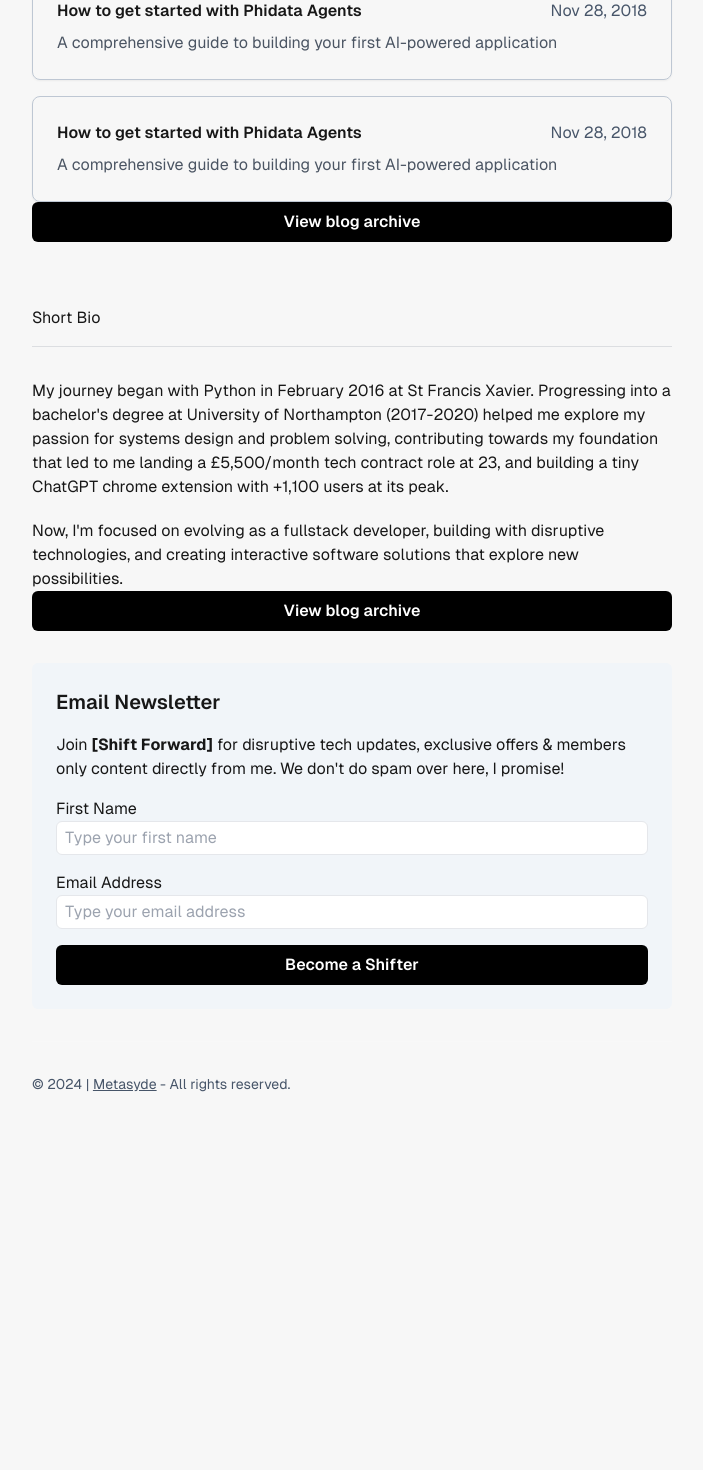
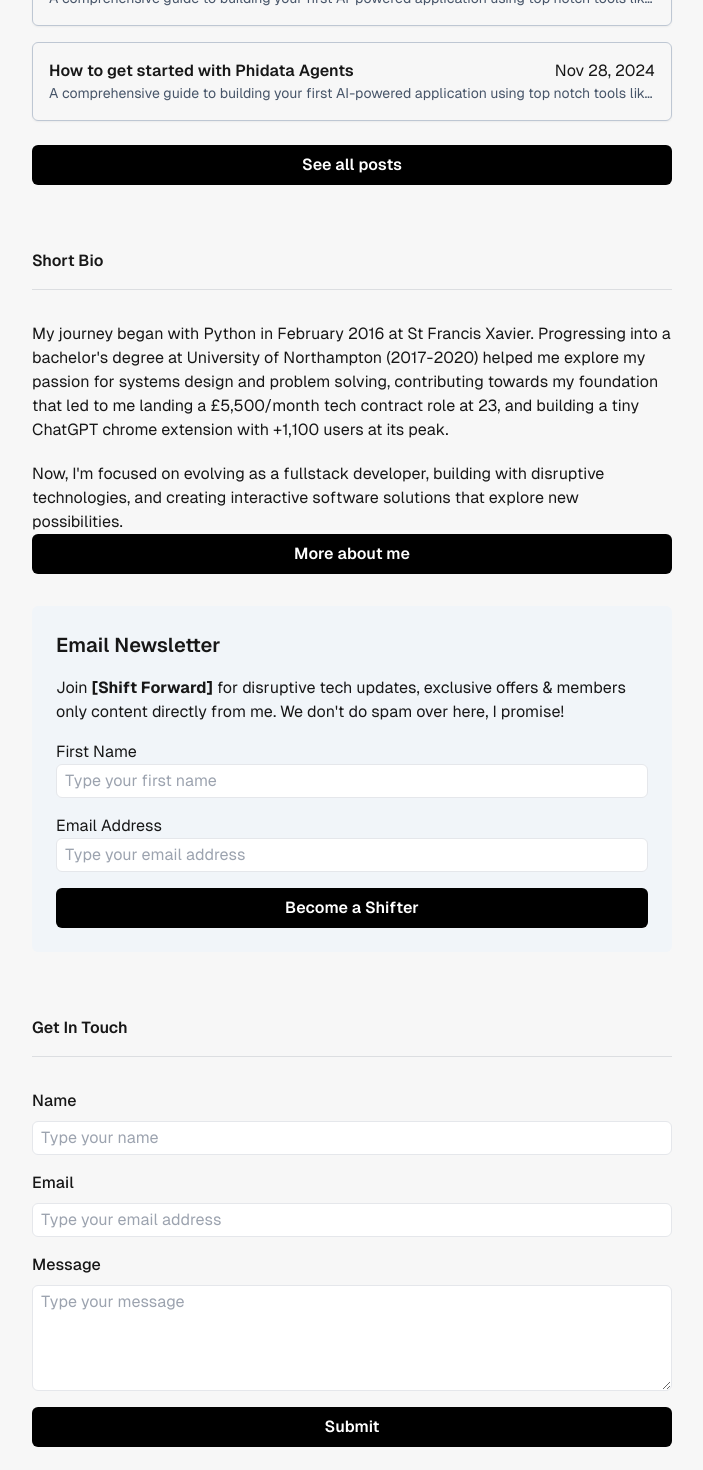
Before and after one commit to ricomeetsworld/portfolio2025, a Next.js app: page / in a window 1280 px wide. Shown: the part 760-2230 px from the top of the page, without its empty margins (288-991 px from the left). Before the commit the page ends 1886 px from the top, so only its background shows below. Built offline with nearby package versions, Linux system fonts and the light colour scheme.

Commit message:
update: getintouch section

```diff
--- a/app/page.tsx
+++ b/app/page.tsx
@@ -11,9 +11,9 @@ export default function Home() {
           <button>Share</button>
         </div>
         <div id="hero" className="flex flex-col items-center space-y-4 text-center">
-          <span className="relative flex shrink-0 overflow-hidden rounded-full w-24 h-24"><img className="absolute -translate-x-1/2 left-1/2" alt="Profile Picture" src="/images/graduation.jpg" /></span>
+          <span className="relative flex w-24 h-24 overflow-hidden rounded-full shrink-0"><img className="absolute -translate-x-1/2 left-1/2" alt="Profile Picture" src="/images/graduation.jpg" /></span>
           <div className="space-y-2">
-            <div className="flex justify-center items-center gap-2">
+            <div className="flex items-center justify-center gap-2">
               <h1 className="text-2xl font-bold">Enric Trillo</h1>
               <Image
                 src={"/images/twitter-badge.png"}
@@ -88,32 +88,36 @@ export default function Home() {
           </div>
         </div>
         <div className="">
-          <h3 className="mb-8 mt-16 text-base font-semibold border-b border-slate-600/15 pb-4">Blogs</h3>
-          <div className=" space-y-4">
+          <h2 className="pb-4 mt-16 mb-8 text-base font-semibold border-b border-slate-600/15">Blogs</h2>
+          <div className="space-y-4">
             {Array(3).fill({ title: "How to get started with Phidata Agents" }).map((p, idx) => (
-              <div key={idx} className="border relative duration-300 transition-all border-obsidian-300 dark:border-obsidian-800 rounded-lg hover:border-amethyst-300 dark:hover:border-amethyst-800 group hover:cursor-pointer shadow-sm hover:shadow-md">
-                {/* <span className="absolute inset-0" aria-hidden></span> */}
-                <div className="p-6 pb-2 flex justify-between">
-                  <h3 className="font-semibold group-hover:text-indigo-600">{p.title}</h3>
-                  <span className="text-muted-foreground">Nov 28, 2018</span>
+              <div key={idx} className="relative p-4 overflow-hidden transition-all duration-300 border rounded-md shadow-sm group hover:cursor-pointer hover:shadow-md hover:bg-muted border-obsidian-300 hover:border-amethyst-300 dark:border-obsidian-800 dark:hover:border-amethyst-800">
+                <span className="absolute inset-0" aria-hidden></span>
+                <div className="flex items-center space-x-3">
+                  <div className="flex-1">
+                    <div className="flex justify-between">
+                      <h3 className="font-semibold group-hover:text-amethyst-600">{p.title}</h3>
+                      <span>Nov 28, 2024</span>
+                    </div>
+                    <p className="text-sm text-muted-foreground line-clamp-1">A comprehensive guide to building your first AI-powered application using top notch tools like Convex and Beacon AI</p>
+                  </div>
                 </div>
-                <p className="text-gray-600 p-6 pt-0">A comprehensive guide to building your first AI-powered application</p>
               </div>
             ))}
           </div>
           <button
-            className="bg-black hover:bg-opacity-80 transition-colors duration-300 w-full py-2 font-semibold text-white rounded-md"
-          >View blog archive</button>
+            className="w-full py-2 mt-6 font-semibold text-white transition-colors duration-300 bg-black rounded-md dark:bg-celuria-500 hover:bg-opacity-80 dark:text-black"
+          >See all posts</button>
         </div>
         <div className="">
-          <h3 className="mb-8 mt-16 text-base border-b border-slate-600/15 pb-4">Short Bio</h3>
+          <h3 className="pb-4 mt-16 mb-8 text-base font-semibold border-b border-slate-600/15">Short Bio</h3>
           <p className="mb-5">My journey began with Python in February 2016 at St Francis Xavier. Progressing into a bachelor's degree at University of Northampton (2017-2020) helped me explore my passion for systems design and problem solving, contributing towards my foundation that led to me landing a £5,500/month tech contract role at 23, and building a tiny ChatGPT chrome extension with +1,100 users at its peak.</p>
           <p>Now, I'm focused on evolving as a fullstack developer, building with disruptive technologies, and creating interactive software solutions that explore new possibilities.</p>
           <button
-            className="bg-black hover:bg-opacity-80 transition-colors duration-300 w-full py-2 font-semibold text-white rounded-md"
-          >View blog archive</button>
+            className="w-full py-2 font-semibold text-white transition-colors duration-300 bg-black rounded-md dark:bg-amethyst-500 hover:bg-opacity-80 dark:text-black"
+          >More about me</button>
         </div>
-        <div id="newsletter" className="space-y-4 bg-slate-100 p-6 rounded-md">
+        <div id="newsletter" className="p-6 space-y-4 rounded-md bg-slate-100">
           <h2 className="text-xl font-semibold">Email Newsletter</h2>
           <p>Join <strong>[Shift Forward]</strong> for disruptive tech updates, exclusive offers & members only content directly from me. We don't do spam over here, I promise!</p>
           <form className="flex flex-col gap-4">
@@ -123,7 +127,7 @@ export default function Home() {
                 id="name"
                 type="text"
                 placeholder="Type your first name"
-                className="block border py-1 px-2 rounded-md w-full"
+                className="block w-full px-2 py-1 border rounded-md"
               />
             </div>
             <div className="">
@@ -132,18 +136,69 @@ export default function Home() {
                 id="email"
                 type="email"
                 placeholder="Type your email address"
-                className="block border py-1 px-2 rounded-md w-full"
+                className="block w-full px-2 py-1 border rounded-md"
               />
             </div>
             <button
-              className="bg-black hover:bg-opacity-80 transition-colors duration-300 w-full py-2 font-semibold text-white rounded-md"
+              className="w-full py-2 font-semibold text-white transition-colors duration-300 bg-black rounded-md hover:bg-opacity-80"
             >Become a Shifter</button>
           </form>
         </div>
-        <footer className="mt-16 border-t border-white/15 pt-8 sm:flex items-center flex-row sm:justify-between">
-          <p className="text-sm leading-5 text-muted-foreground">
-            <p>© {new Date().getFullYear()} | <Link className="text-muted-foreground underline hover:text-black hover:no-underline duration-300" href={'https://metasyde.com'} target="_blank">Metasyde</Link> - All rights reserved.</p>
-          </p>
+        <div id="contact" className="">
+          <h3 className="pb-4 mt-16 mb-8 text-base font-semibold border-b border-slate-600/15">Get In Touch</h3>
+          <form className="flex flex-col gap-4">
+            <div className="">
+              <label
+                htmlFor="name"
+                className="block mb-2 font-medium"
+              >
+                Name
+              </label>
+              <input
+                id="name"
+                type="text"
+                placeholder="Type your name"
+                className="block w-full px-2 py-1 border rounded-md"
+              />
+            </div>
+            <div className="">
+              <label
+                htmlFor="email"
+                className="block mb-2 font-medium"
+              >
+                Email
+              </label>
+              <input
+                id="email"
+                type="email"
+                placeholder="Type your email address"
+                className="block w-full px-2 py-1 border rounded-md"
+              />
+            </div>
+            <div className="">
+              <label
+                htmlFor="message"
+                className="block mb-2 font-medium"
+              >
+                Message
+              </label>
+              <textarea
+                id="message"
+                required
+                rows={4}
+                placeholder="Type your message"
+                className="flex w-full px-2 py-1 border rounded-md min-h-[80px]"
+              />
+            </div>
+            <button
+              className="w-full py-2 font-semibold text-white transition-colors duration-300 bg-black rounded-md hover:bg-opacity-80"
+            >Submit</button>
+          </form>
+        </div>
+        <footer className="flex-row items-center pt-8 mt-16 border-t border-white/15 sm:flex sm:justify-between">
+          <div className="text-sm leading-5 text-muted-foreground">
+            <p>© {new Date().getFullYear()} | <Link className="underline duration-300 text-muted-foreground hover:text-black hover:no-underline" href={'https://metasyde.com'} target="_blank">Metasyde</Link> - All rights reserved.</p>
+          </div>
         </footer>
       </div>
     </main>
```
